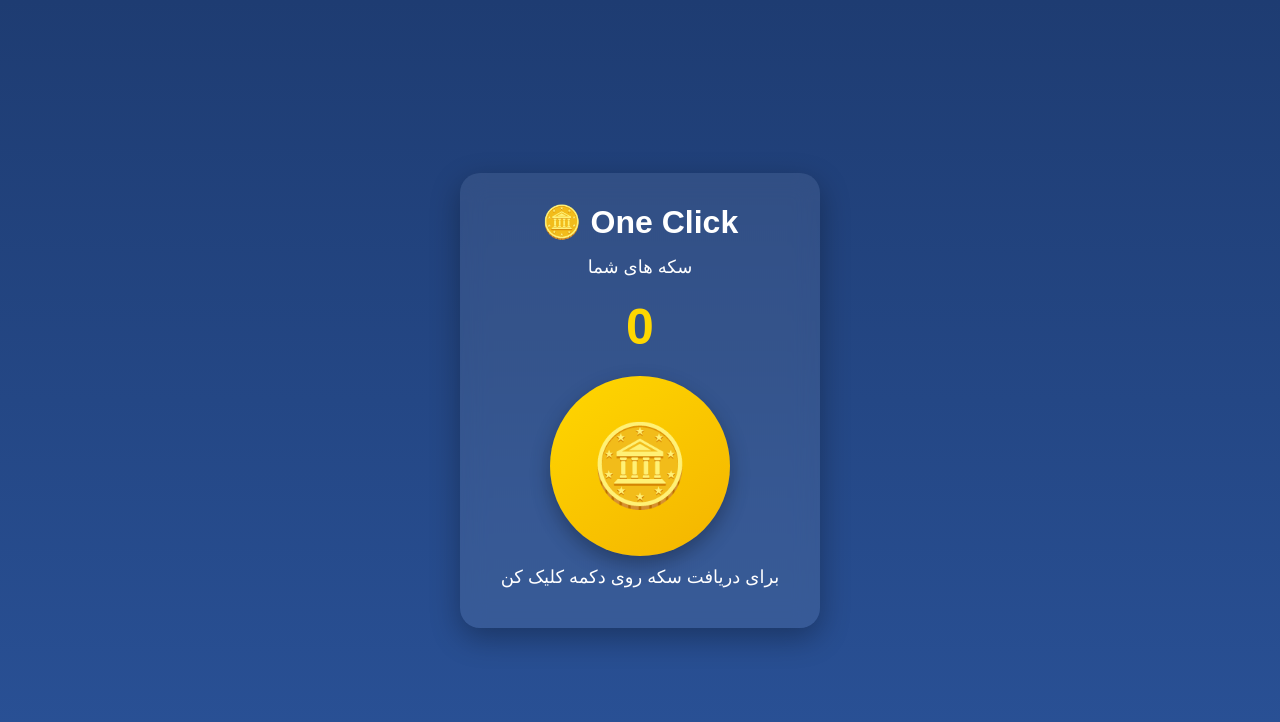
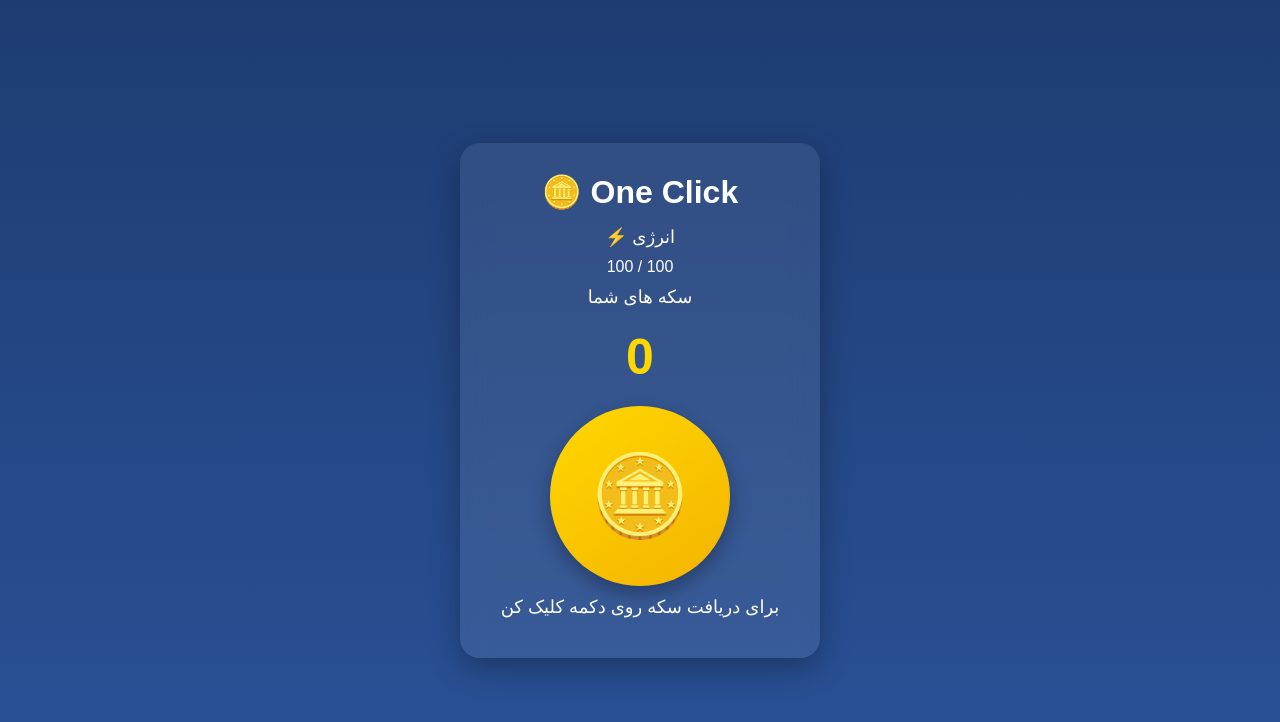
Before and after one commit to elvinkarimi95-glitch/.one-click, a plain HTML site: page index.html in a window 1280 px wide. Drawn offline with Linux system fonts and the light colour scheme.

Commit message:
Update index.html

```diff
--- a/index.html
+++ b/index.html
@@ -12,7 +12,15 @@
     <div class="container">
 
         <h1>🪙 One Click</h1>
+<div class="energy-box">
+    <p>⚡ انرژی</p>
 
+    <div class="energy-bar">
+        <div id="energy-fill"></div>
+    </div>
+
+    <span id="energy-text">100 / 100</span>
+</div>
         <p>سکه های شما</p>
 
         <h2 id="score">0</h2>
```
